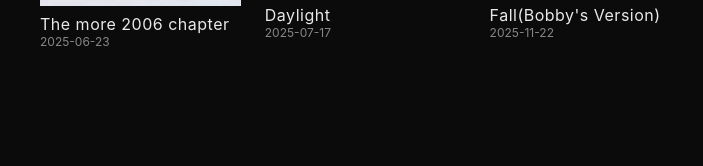
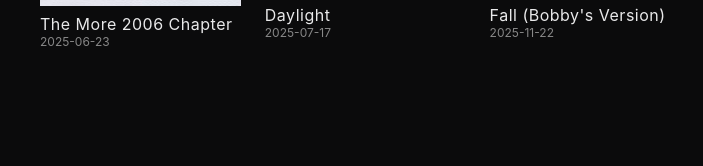
Before and after one commit to bobbyeric/bobbyeric.github.io, a plain HTML site: page index.html in a window 1280 px wide. Shown: the part 1652-1818 px from the top of the page, 50-753 px from the left. Drawn offline with Linux system fonts and the light colour scheme.

Commit message:
Update index.html

```diff
--- a/index.html
+++ b/index.html
@@ -75,7 +75,7 @@
       <div class="card">
         <img src="img/the-more-2006-chapter.jpg">
         <div class="meta">
-          <div class="title">The more 2006 chapter</div>
+          <div class="title">The More 2006 Chapter</div>
           <div class="year">2025-06-23</div>
         </div>
       </div>
@@ -91,7 +91,7 @@
       <div class="card">
         <img src="img/fall-bv.jpg">
         <div class="meta">
-          <div class="title">Fall(Bobby's Version)</div>
+          <div class="title">Fall (Bobby's Version)</div>
           <div class="year">2025-11-22</div>
         </div>
       </div>
```
